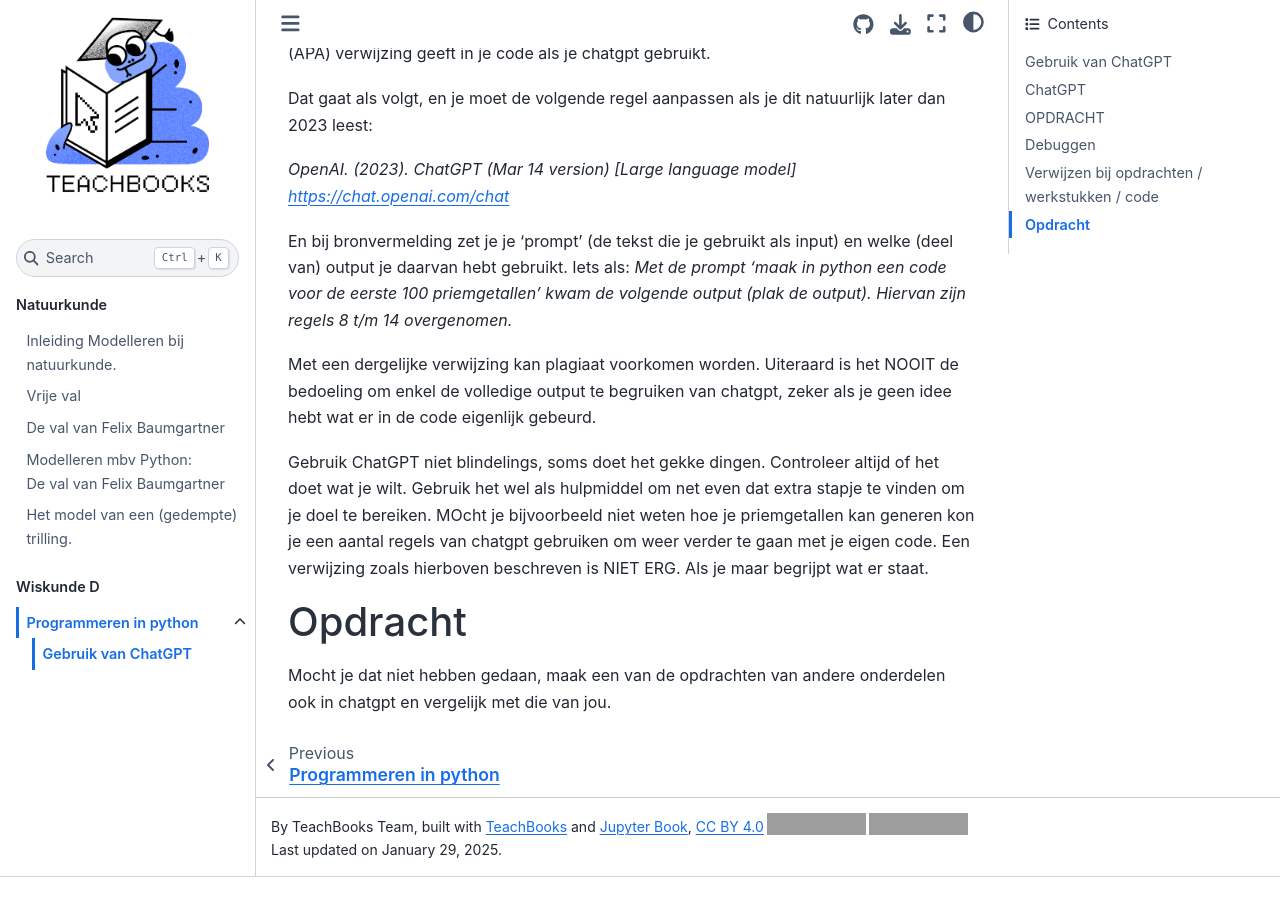
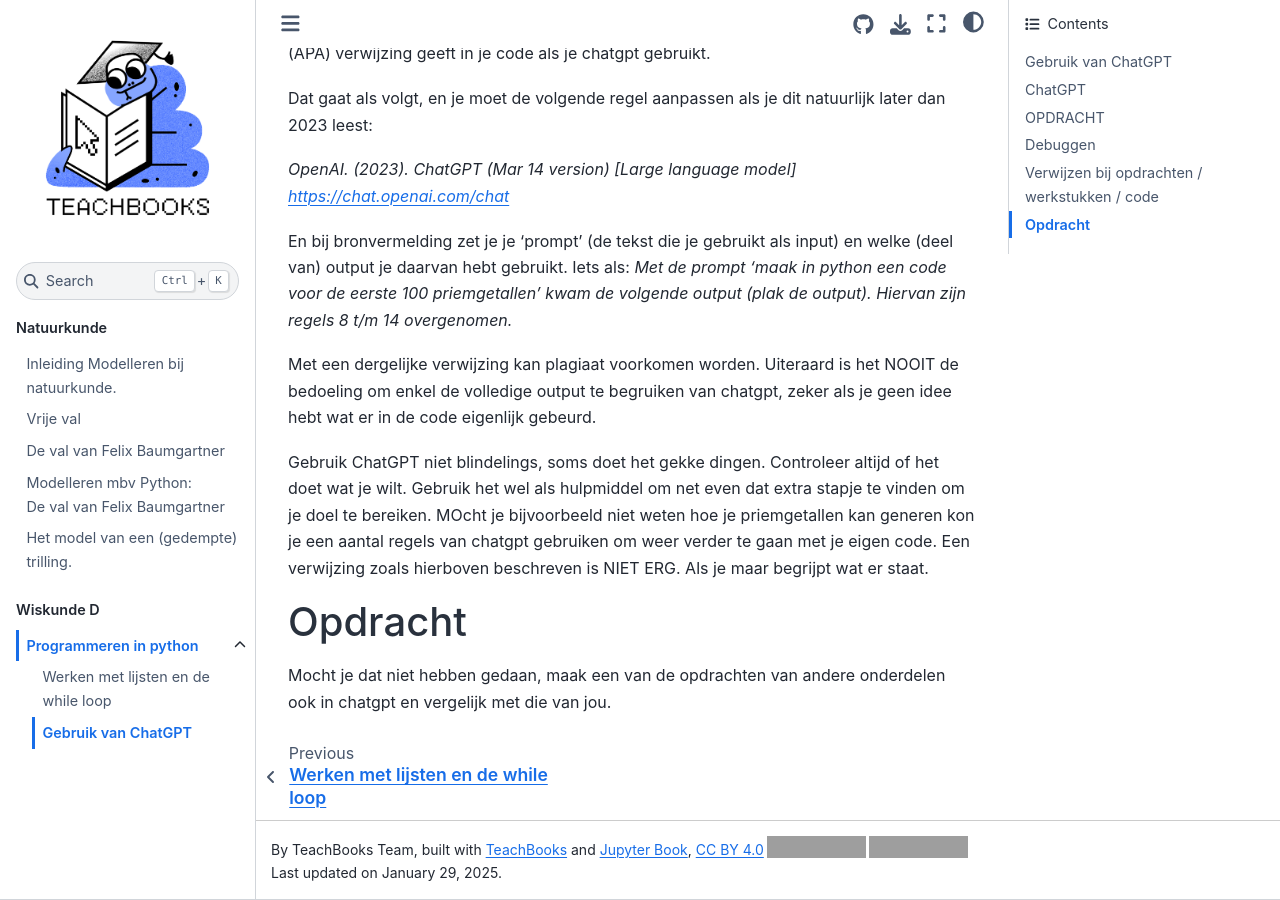
Before and after one commit to Rvooys/modelleren, a Jupyter Book: the page built from book/Wiskunde_D/Gebruik_van_Chatgpt.md, in a window 1280 px wide and 900 px high, scrolled down 1525 px. Built offline with Jupyter Book 1.0.4 settings and Sphinx 7.4.7 and the Sphinx Book theme 1.1.4, drawn with Linux system fonts in a browser that asks for light colours; pages that are not in the unit, such as notebooks, are missing from menus; comment, search, counter and statistics services are not loaded; before the commit the page ends 2402 px from its top, so only the background shows below that; some of the changed lines change nothing that is shown; grey boxes are pictures that could not be loaded.

Commit message:
Update _toc.yml

```diff
--- a/book/_toc.yml
+++ b/book/_toc.yml
@@ -16,5 +16,5 @@
     - file: Wiskunde_D/Wiskunde D programmeren met python.md
       sections:
       - file: Wiskunde_D/Eerste_kennismaking_strings_en_for_loop.ipynb
-      - file: Wiskunde_D/lijsten_en_while_loop.ipynb
+      - file: Wiskunde_D/lijsten_while_en_definities.ipynb
       - file: Wiskunde_D/Gebruik_van_Chatgpt.md
```
